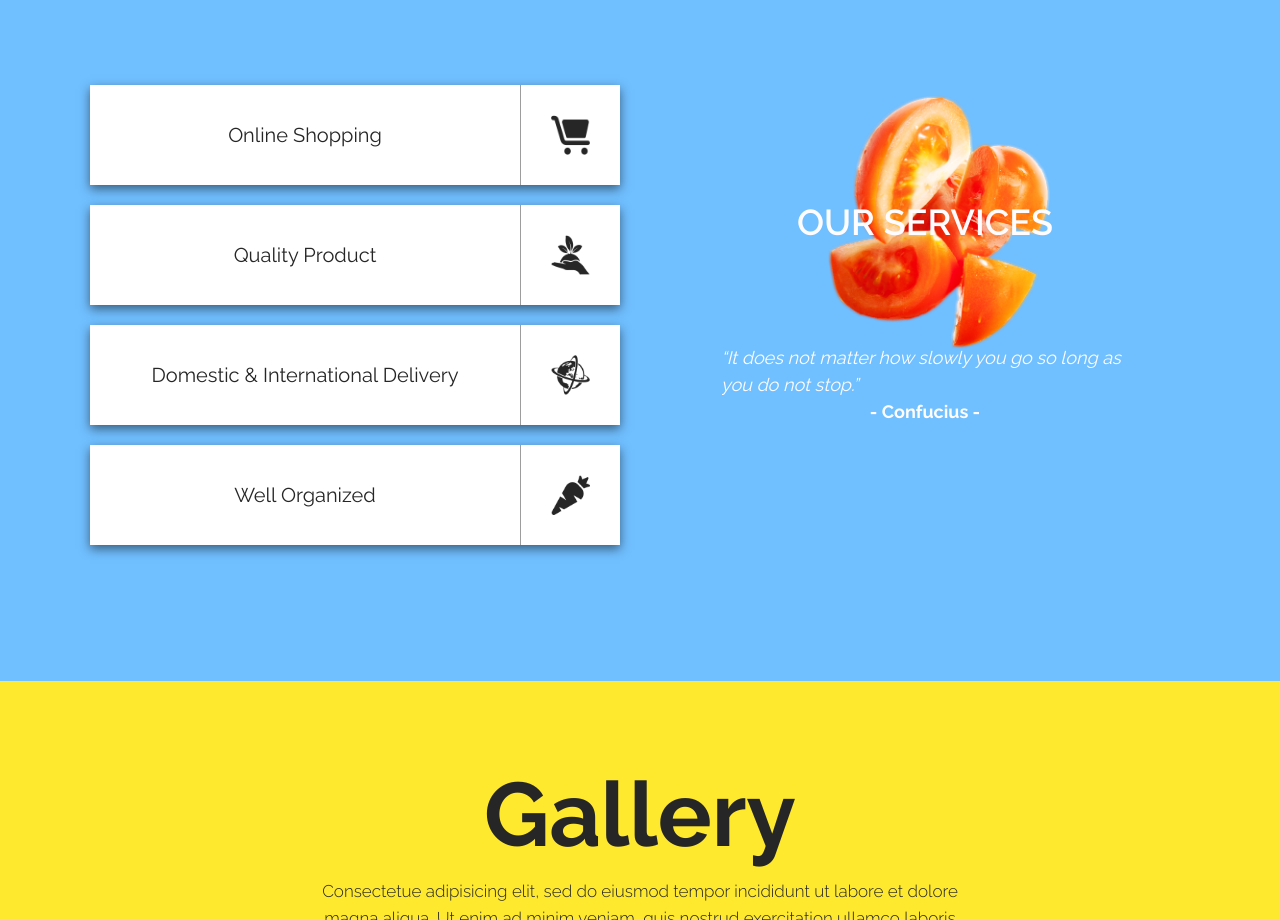
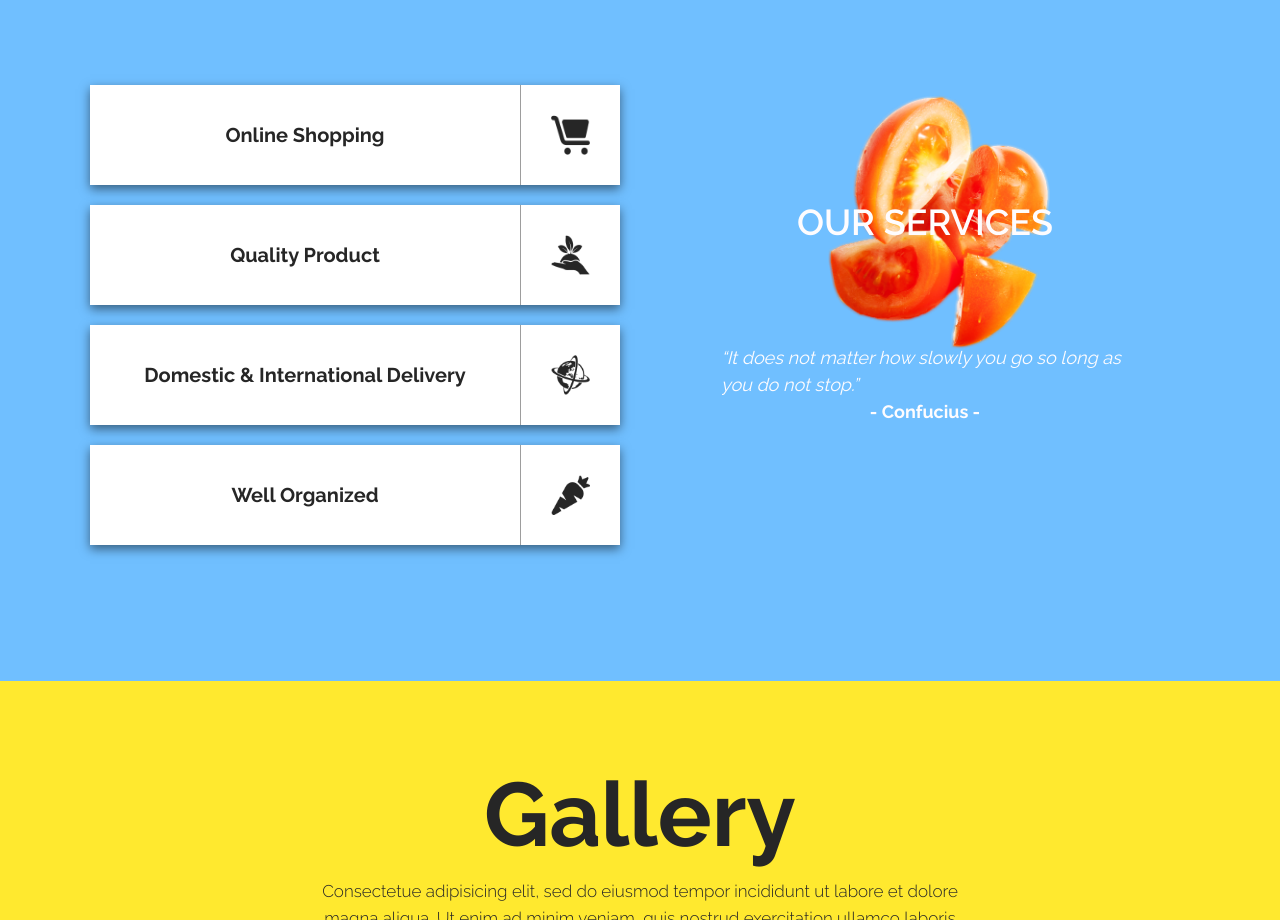
Before and after one commit to ZhmudVasil/Final_akord, a plain HTML site: page index.html in a window 1280 px wide. Shown: the part 1380-2300 px from the top of the page. Drawn offline with Linux system fonts and the light colour scheme; some packages are replaced by stand-ins of ours; files whose address does not match are found by name.

Commit message:
add background

```diff
--- a/index.html
+++ b/index.html
@@ -82,7 +82,7 @@
 				<ul class="col-md-6 services__ul">
 					<li class="services__ul--li">
 						<div class="services__ul--b align-items-center">
-							<div class="services-title">Online Shopping</div>
+							<div class="services-title"><b>Online Shopping</b></div>
 						</div>
 						<div class="services__ul--img">
 							<img src="web/img/vizok.png" alt="Vizok" class="services__icon">
@@ -90,7 +90,7 @@
 					</li>
 					<li class="services__ul--li">
 						<div class="services__ul--b align-items-center">
-							<div class="services-title">Quality Product</div>
+							<div class="services-title"><b>Quality Product</b></div>
 						</div>
 						<div class="services__ul--img">
 							<img src="web/img/ryka.png" alt="Ryka" class="services__icon" />
@@ -98,7 +98,7 @@
 					</li>
 					<li class="services__ul--li">
 						<div class="services__ul--b align-items-center" id="domestic">
-							<div class="services-title">Domestic & International Delivery</div>
+							<div class="services-title"><b>Domestic & International Delivery</b></div>
 						</div>
 						<div class="services__ul--img">
 							<img src="web/img/svit.png" alt="Svit" class="services__icon">
@@ -106,7 +106,7 @@
 					</li>
 					<li class="services__ul--li">
 						<div class="services__ul--b text-center">
-							<div class="services-title">Well Organized</div>
+							<div class="services-title"><b>Well Organized</b></div>
 						</div>
 						<div class="services__ul--img">
 							<img src="web/img/morkva.png" alt="Morkva" class="services__icon" />
--- a/web/css/style.css
+++ b/web/css/style.css
@@ -42,6 +42,7 @@ body {
 .nav-link:hover {
     transition: all 0.5s ease-in-out;
     color: #fff;
+    background: linear-gradient(to bottom, rgba(0,0,0,0.8), rgba(0,0,0,0));
 }
 
 .menu_icon {
```
